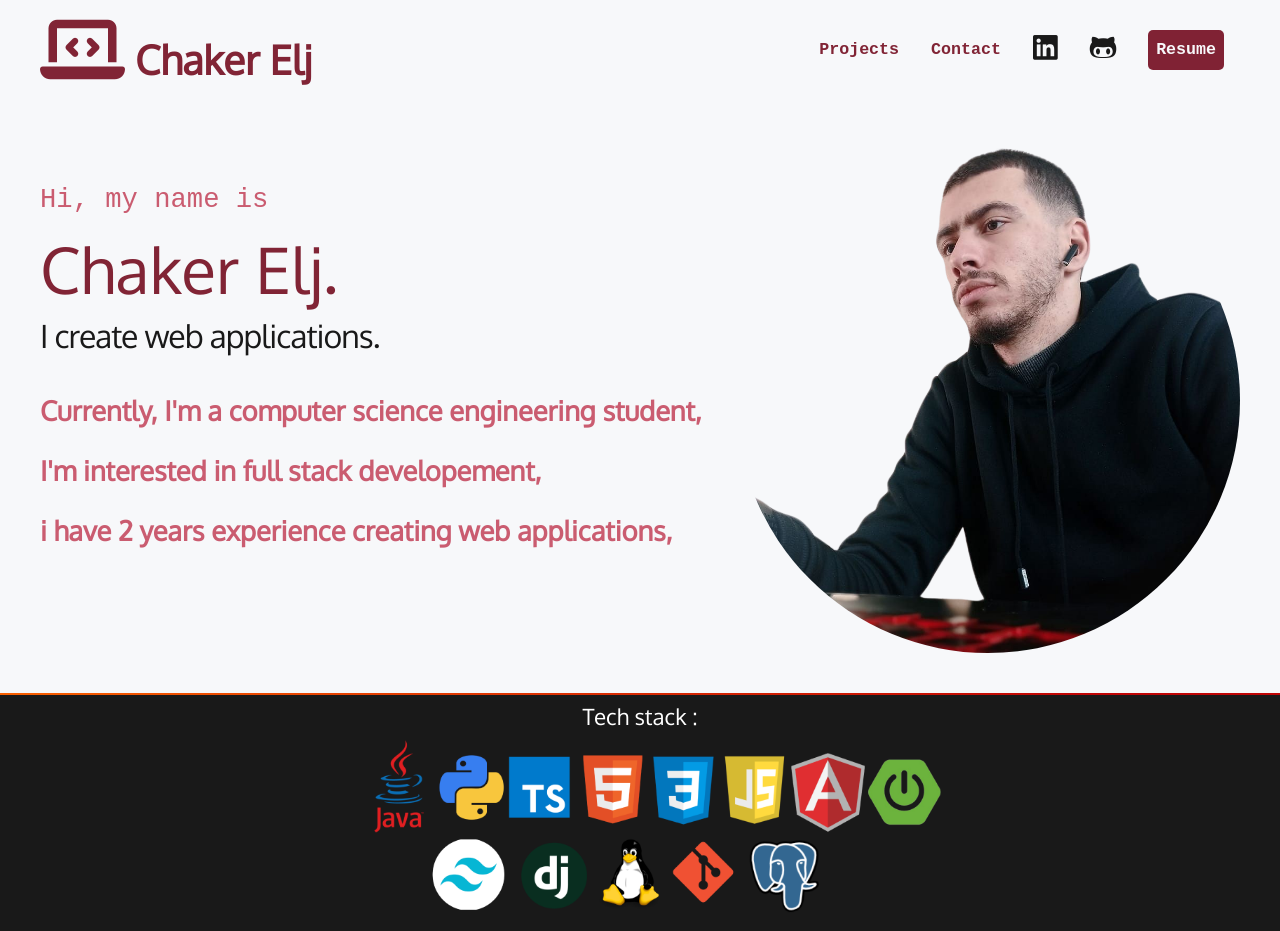
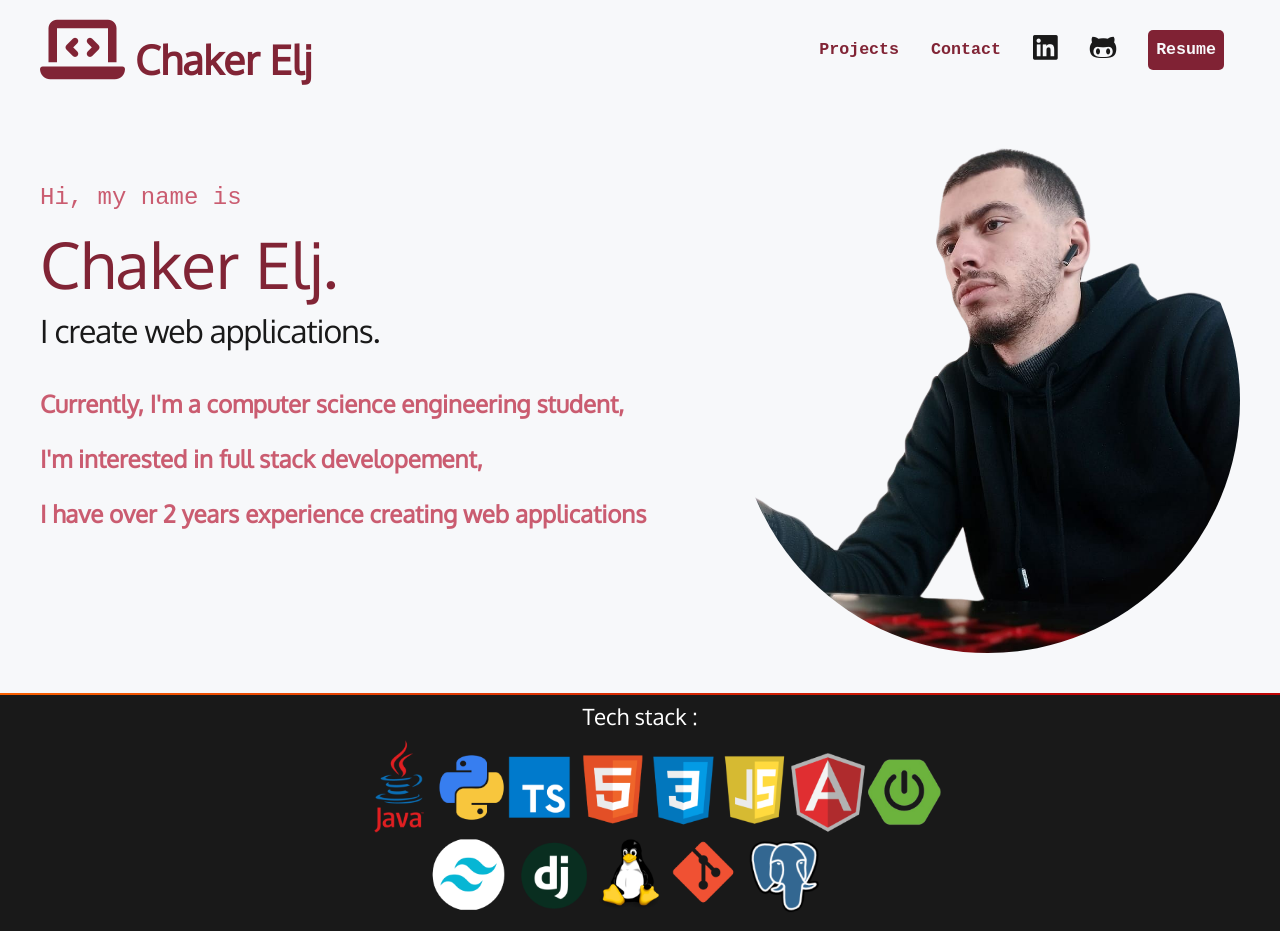
Before and after one commit to ChakerElj/ChakerElj.github.io, a plain HTML site: page index.html in a window 1280 px wide. Shown: the top 931 px of the page. Drawn offline with nearby package versions, Linux system fonts and the light colour scheme; a script that the page names is missing; a web font is replaced by a local one.

Commit message:
fixing some responsive style bug

```diff
--- a/css/style.css
+++ b/css/style.css
@@ -73,7 +73,7 @@ h1,h2,h3 {
 
 #intro p {
   color: #CA5C70;
-  font-size : 1.2rem ;
+  font-size : 1rem ;
   line-height : 1.6;
   padding: 0 .5rem;
   margin-bottom: 0;
@@ -181,7 +181,7 @@ iframe {
   padding : 4rem 1rem;
 }
 #projects h2 {
-  font-size : 2.5rem ;
+  font-size : 1.5rem ;
   margin-bottom : calc(2.5rem * 1.5);
 }
 #projects h4 {
@@ -338,6 +338,9 @@ nav {
         grid-column : 1/6 ;
         grid-row : 1/2 ;
       }
+      #projects h2 {
+        font-size: 2.5rem;
+      }
       .text {
         grid-column : 5/11 ;
         grid-row : 1/2 ;
@@ -388,7 +391,7 @@ nav {
 
       }
       #intro p {
-        font-size: 1.7rem;
+        font-size: 1.5rem;
         padding: 0;
         margin-bottom: 0;
         margin-top: 1.2rem;
--- a/index.html
+++ b/index.html
@@ -45,8 +45,7 @@
           Currently, I'm a computer science engineering student,
         </p>
         <p>I'm interested in full stack developement,</p>
-        <p>i have 2 years experience
-          creating web applications,</p>
+        <p>I have over 2 years experience creating web applications</p>
        </div>
 
       </div>
@@ -64,7 +63,6 @@
         <h2>Certifications and acheivements :</h2>
 
         <div class="tagembed-widget" style="width:100%;height:100%" data-widget-id="152343" view-url="https://widget.tagembed.com/152343"></div><script src="//widget.tagembed.com/embed.min.js" type="text/javascript"></script>
-
       </section>
 
 
@@ -130,7 +128,7 @@
         <div class="text">
             <h3>Graduation project (2023)</h3>
             <h4>Recruitment process automation</h4>
-            <p class="dkblue-box">  Full stack application that interact with a BPMN process to automate and organize  recruitment workflow inside an IT organization of the project. This is a intership project that help me a lot understand how to develop
+            <p class="dkblue-box">  Full stack application that interact with a BPMN process to automate and organize  recruitment workflow inside an IT organization . This is a intership project that help me a lot understand how to develop
                a professional full stack application integrated with a process . The project was powered by a robust technology stack, including the Activiti BPMN engine for managing business processes, Spring Boot and java for rapid application development and backend developement, Spring Security for robust authentication and authorization, Angular and typescript for the client side and (CSS,HTML,BootStrap) for Markup , styling and responsive design .</p>
             <h4>Technologies used include:</h4>
           <ul>
```
